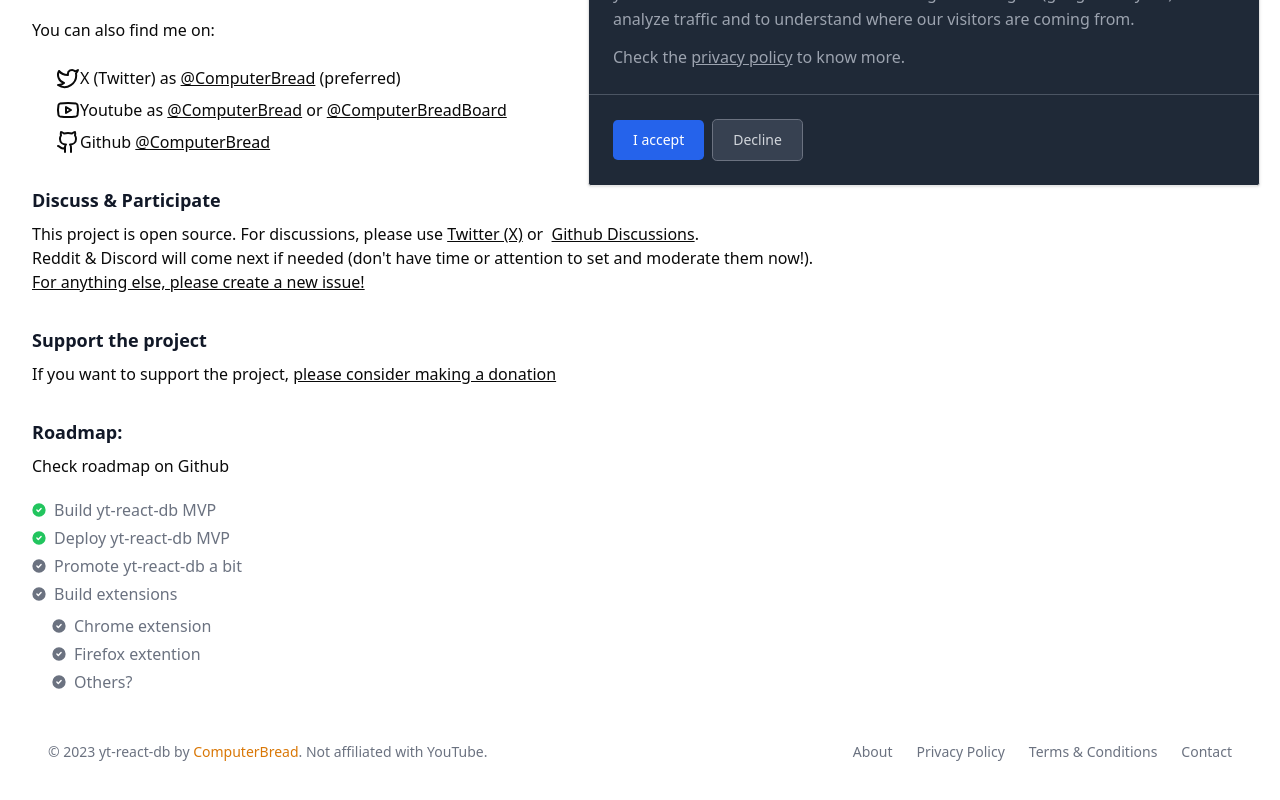
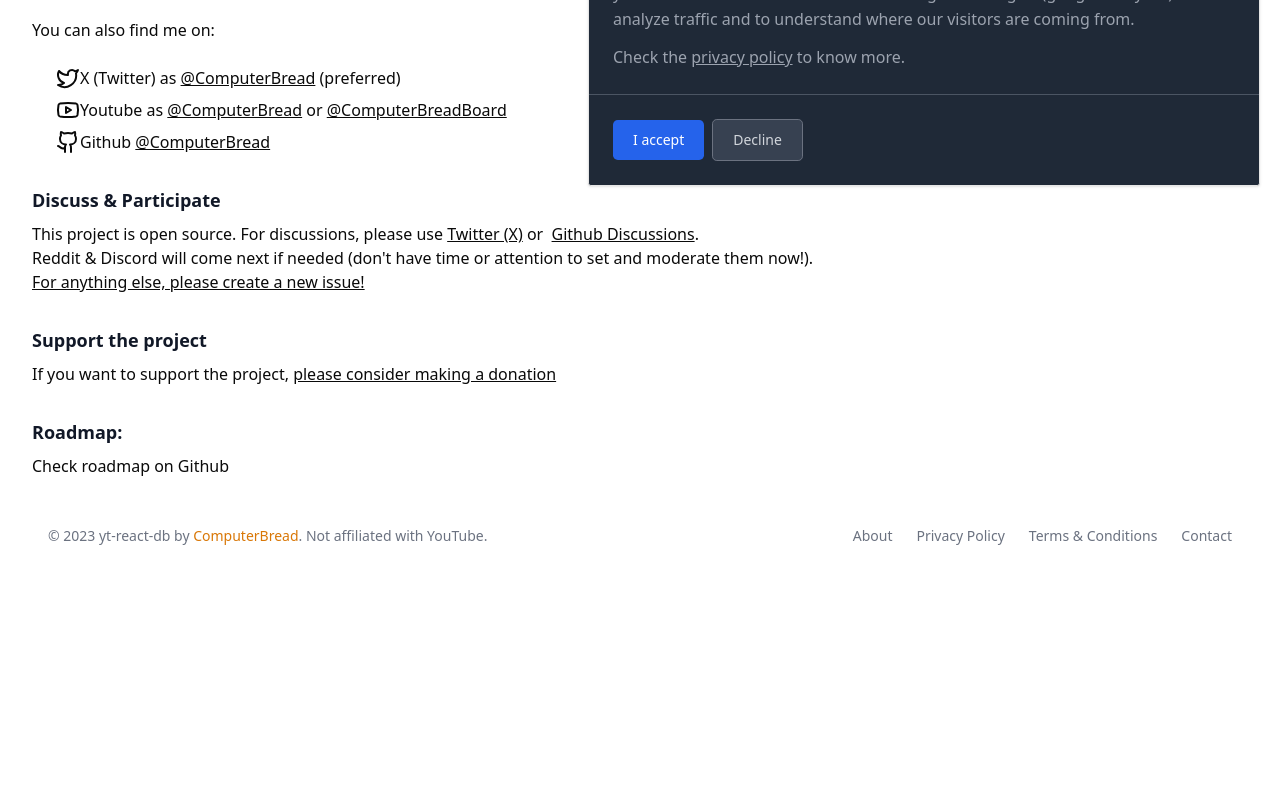
Before and after one commit to yt-react-db/front-yt-react-db, a React (Vite) app: page /about in a window 1280 px wide. Shown: the part 594-1394 px from the top of the page. After the commit the page ends 1204 px from the top, so only its background shows below. Built offline with nearby package versions, Linux system fonts and the light colour scheme.

Commit message:
remove roadmap list from about page

```diff
--- a/src/components/About.tsx
+++ b/src/components/About.tsx
@@ -75,55 +75,7 @@
             <div className="my-8">
 
                 <h2 className="mb-2 text-lg font-semibold text-gray-900 dark:text-white">Roadmap:</h2>
-                <a className="hover:underline" href="https://github.com/orgs/yt-react-db/projects/1/views/1">Check roadmap on Github</a>
-                <ul className="mt-5 max-w-md space-y-1 text-gray-500 list-inside dark:text-gray-400">
-                    <li className="flex items-center">
-                        <svg className="w-3.5 h-3.5 mr-2 text-green-500 dark:text-green-400 flex-shrink-0" aria-hidden="true" xmlns="http://www.w3.org/2000/svg" fill="currentColor" viewBox="0 0 20 20">
-                            <path d="M10 .5a9.5 9.5 0 1 0 9.5 9.5A9.51 9.51 0 0 0 10 .5Zm3.707 8.207-4 4a1 1 0 0 1-1.414 0l-2-2a1 1 0 0 1 1.414-1.414L9 10.586l3.293-3.293a1 1 0 0 1 1.414 1.414Z" />
-                        </svg>
-                        Build yt-react-db MVP
-                    </li>
-                    <li className="flex items-center">
-                        <svg className="w-3.5 h-3.5 mr-2 text-green-500 dark:text-green-400 flex-shrink-0" aria-hidden="true" xmlns="http://www.w3.org/2000/svg" fill="currentColor" viewBox="0 0 20 20">
-                            <path d="M10 .5a9.5 9.5 0 1 0 9.5 9.5A9.51 9.51 0 0 0 10 .5Zm3.707 8.207-4 4a1 1 0 0 1-1.414 0l-2-2a1 1 0 0 1 1.414-1.414L9 10.586l3.293-3.293a1 1 0 0 1 1.414 1.414Z" />
-                        </svg>
-                        Deploy yt-react-db MVP
-                    </li>
-                    <li className="flex items-center">
-                        <svg className="w-3.5 h-3.5 mr-2 text-gray-500 dark:text-gray-400 flex-shrink-0" aria-hidden="true" xmlns="http://www.w3.org/2000/svg" fill="currentColor" viewBox="0 0 20 20">
-                            <path d="M10 .5a9.5 9.5 0 1 0 9.5 9.5A9.51 9.51 0 0 0 10 .5Zm3.707 8.207-4 4a1 1 0 0 1-1.414 0l-2-2a1 1 0 0 1 1.414-1.414L9 10.586l3.293-3.293a1 1 0 0 1 1.414 1.414Z" />
-                        </svg>
-                        Promote yt-react-db a bit
-                    </li>
-                    <li>
-                        <div className="flex items-center">
-                            <svg className="w-3.5 h-3.5 mr-2 text-gray-500 dark:text-gray-400 flex-shrink-0" aria-hidden="true" xmlns="http://www.w3.org/2000/svg" fill="currentColor" viewBox="0 0 20 20">
-                                <path d="M10 .5a9.5 9.5 0 1 0 9.5 9.5A9.51 9.51 0 0 0 10 .5Zm3.707 8.207-4 4a1 1 0 0 1-1.414 0l-2-2a1 1 0 0 1 1.414-1.414L9 10.586l3.293-3.293a1 1 0 0 1 1.414 1.414Z" />
-                            </svg>
-                            Build extensions
-                        </div>
-                        <ul className="flex-none pl-5 mt-2 space-y-1 list-disc list-inside space-y-1 text-gray-500 list-inside dark:text-gray-400">
-                            <li className="flex items-center">
-                                <svg className="w-3.5 h-3.5 mr-2 text-gray-500 dark:text-gray-400 flex-shrink-0" aria-hidden="true" xmlns="http://www.w3.org/2000/svg" fill="currentColor" viewBox="0 0 20 20">
-                                    <path d="M10 .5a9.5 9.5 0 1 0 9.5 9.5A9.51 9.51 0 0 0 10 .5Zm3.707 8.207-4 4a1 1 0 0 1-1.414 0l-2-2a1 1 0 0 1 1.414-1.414L9 10.586l3.293-3.293a1 1 0 0 1 1.414 1.414Z" />
-                                </svg>
-                                Chrome extension
-                            </li>
-                            <li className="flex items-center">
-                                <svg className="w-3.5 h-3.5 mr-2 text-gray-500 dark:text-gray-400 flex-shrink-0" aria-hidden="true" xmlns="http://www.w3.org/2000/svg" fill="currentColor" viewBox="0 0 20 20">
-                                    <path d="M10 .5a9.5 9.5 0 1 0 9.5 9.5A9.51 9.51 0 0 0 10 .5Zm3.707 8.207-4 4a1 1 0 0 1-1.414 0l-2-2a1 1 0 0 1 1.414-1.414L9 10.586l3.293-3.293a1 1 0 0 1 1.414 1.414Z" />
-                                </svg>
-                                Firefox extention
-                            </li>
-                            <li className="flex items-center">
-                                <svg className="w-3.5 h-3.5 mr-2 text-gray-500 dark:text-gray-400 flex-shrink-0" aria-hidden="true" xmlns="http://www.w3.org/2000/svg" fill="currentColor" viewBox="0 0 20 20">
-                                    <path d="M10 .5a9.5 9.5 0 1 0 9.5 9.5A9.51 9.51 0 0 0 10 .5Zm3.707 8.207-4 4a1 1 0 0 1-1.414 0l-2-2a1 1 0 0 1 1.414-1.414L9 10.586l3.293-3.293a1 1 0 0 1 1.414 1.414Z" />
-                                </svg>
-                                Others?
-                            </li>
-                        </ul>
-                    </li>
-                </ul >
+                <a className="hover:underline" href="https://github.com/orgs/yt-react-db/projects/1/views/2">Check roadmap on Github</a>
 
             </div >
 
```
